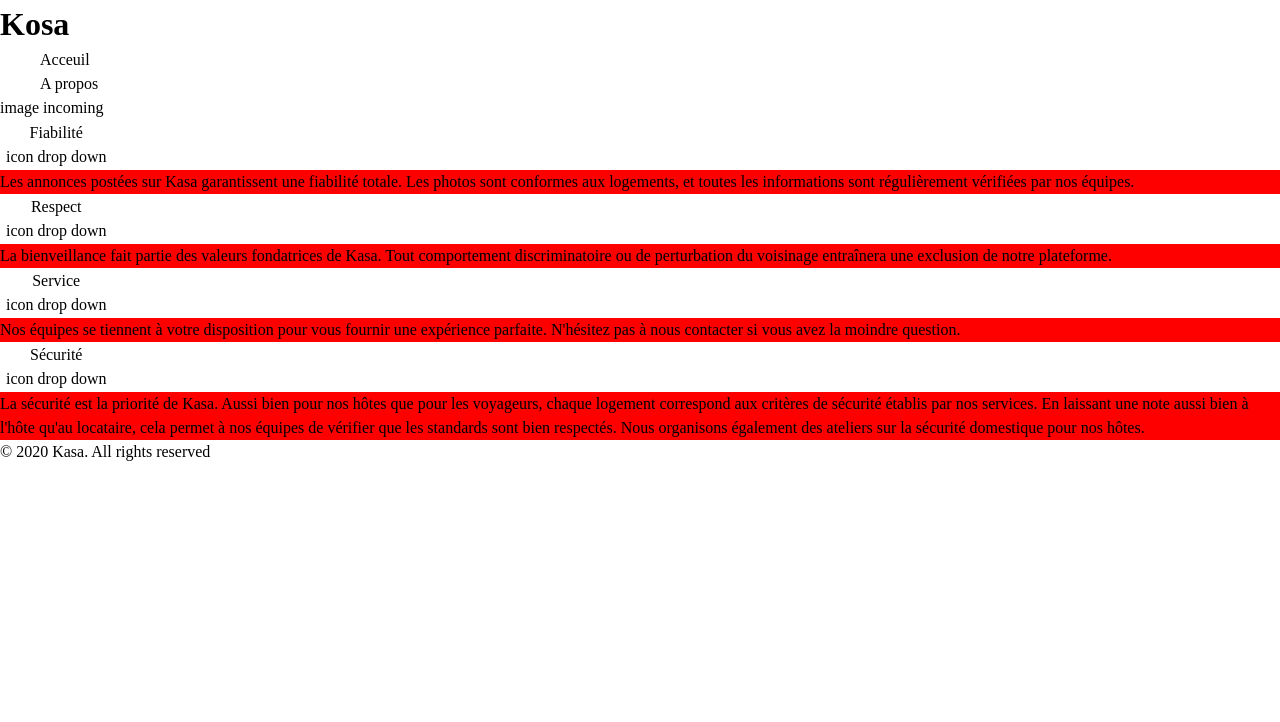
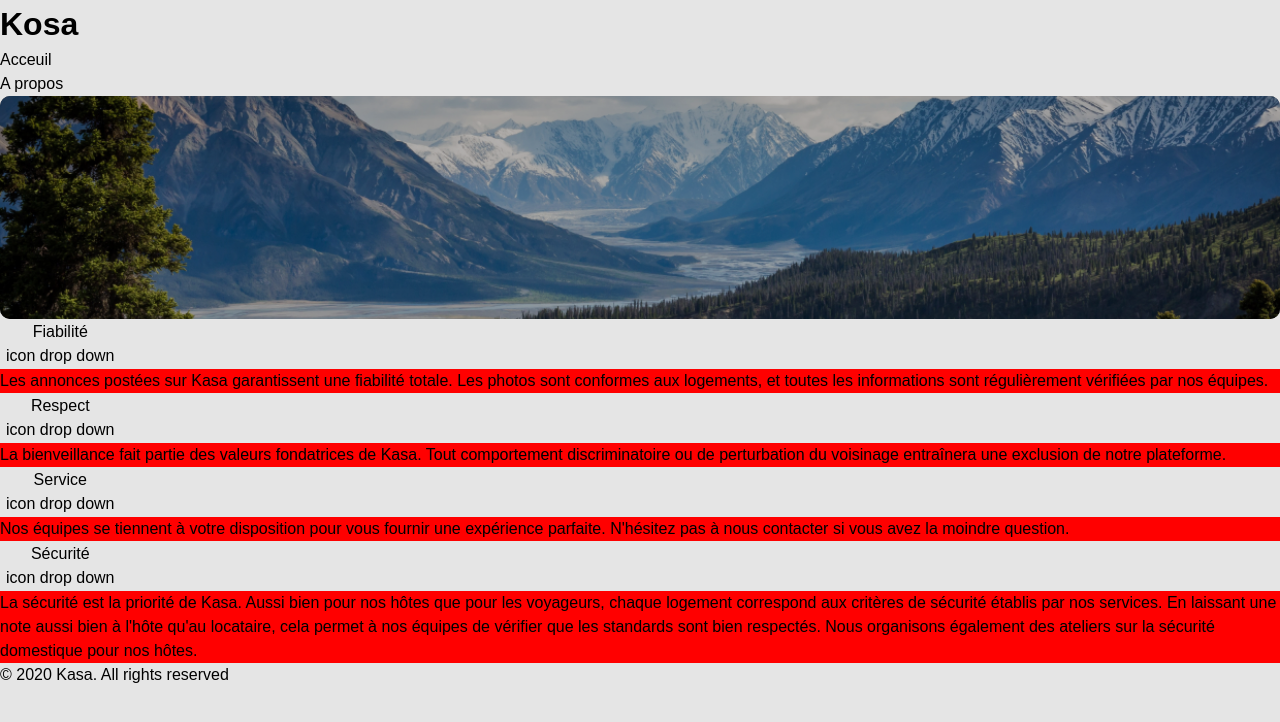
Before and after one commit to maxdnc/kosa, a React (Create React App) app: page /kosa/about in a window 1280 px wide. Shown: the top 722 px of the page. Built offline with nearby package versions, Linux system fonts and the light colour scheme.

Commit message:
feat: :sparkles: added banner component
added banner component which have text or change size  depending if you are on about or homepage page

```diff
--- a/src/App.css
+++ b/src/App.css
@@ -53,6 +53,7 @@ ol,
 ul,
 menu {
   list-style: none;
+  padding: 0;
 }
 
 a {
@@ -67,11 +68,7 @@ button {
   cursor: pointer;
 }
 
-/* DropDown compenent */
-.accordeon-content {
-  background-color: red;
+body {
+  font-family: "Montserrat", sans-serif;
+  background-color: #e5e5e5;
 }
-
-.accordeon-content.active {
-  background-color: blue;
-}
--- /dev/null
+++ b/src/components/Banner.css
@@ -0,0 +1,7 @@
+.banner-img {
+  opacity: 0.7;
+  width: 100%;
+  height: 100%;
+  object-fit: cover;
+  position: relative;
+}
--- /dev/null
+++ b/src/components/Banner.jsx
@@ -0,0 +1,12 @@
+//style
+import "./Banner.css";
+
+const Banner = (props) => {
+  return (
+    <div className={props.bannerSize}>
+      <img className="banner-img" src={props.image} alt={props.alt} />
+      {props.title && <h1 className="banner-title">{props.title}</h1>}
+    </div>
+  );
+};
+export default Banner;
--- /dev/null
+++ b/src/components/Dropdown.css
@@ -0,0 +1,8 @@
+/* DropDown compenent */
+.dropdown-content {
+  background-color: red;
+}
+
+.dropdown-content.active {
+  background-color: blue;
+}
--- a/src/components/Dropdown.jsx
+++ b/src/components/Dropdown.jsx
@@ -1,4 +1,9 @@
-import React, { useState } from "react";
+// import react
+
+import { useState } from "react";
+
+// import style
+import "./Dropdown.css";
 
 const Dropdown = () => {
   const [activeIndex, setActiveIndex] = useState(null);
@@ -41,16 +46,16 @@ const Dropdown = () => {
         const accordionContentClassName = isActive ? "active" : "";
 
         return (
-          <div className="accordeon" key={index}>
+          <div className="dropdown" key={index}>
             <button
-              className="accordeon-title dropbtn"
+              className="dropdown-title dropbtn"
               onClick={() => onTitleClick(index)}
             >
               <span>{item.title}</span>
               <div>icon drop down</div>
             </button>
-            <div className={`accordeon-content ${accordionContentClassName}`}>
-              <p className="accordeon-text">{item.content}</p>
+            <div className={`dropdown-content ${accordionContentClassName}`}>
+              <p className="dropdown-text">{item.content}</p>
             </div>
           </div>
         );
--- a/src/layout/Main.jsx
+++ b/src/layout/Main.jsx
@@ -1,5 +1,8 @@
 // import rrd
 import { NavLink, Outlet } from "react-router-dom";
+
+// import style
+import "./Main.css";
 
 const Main = () => {
   return (
--- /dev/null
+++ b/src/pages/About.css
@@ -0,0 +1,6 @@
+.banner-about {
+  background: black;
+  height: 223px;
+  overflow: hidden;
+  border-radius: 10px;
+}
--- a/src/pages/About.jsx
+++ b/src/pages/About.jsx
@@ -1,9 +1,17 @@
+//component imports
 import Dropdown from "../components/Dropdown";
+import Banner from "../components/Banner";
+
+// image
+import Mountain from "../assets/images/Mountain.jpg";
+
+// style
+import "./About.css";
 
 const About = () => {
   return (
     <>
-      <div>image incoming</div>
+      <Banner image={Mountain} bannerSize={"banner-about"} />
       <Dropdown />
     </>
   );
--- /dev/null
+++ b/src/pages/Acceuil.css
@@ -0,0 +1,18 @@
+.banner-acceuil {
+  background: black;
+  height: 111px;
+  overflow: hidden;
+  position: relative;
+  border-radius: 10px;
+}
+
+.banner-title {
+  position: absolute;
+  top: 50%;
+  left: 4.8%;
+  transform: translatey(-50%);
+  color: white;
+  font-size: 1.5rem;
+  line-height: 100%;
+  font-weight: 500;
+}
--- a/src/pages/Acceuil.jsx
+++ b/src/pages/Acceuil.jsx
@@ -1,10 +1,22 @@
 // component
 import Gallery from "../components/Gallery";
+import Banner from "../components/Banner";
+
+// images
+import Coast from "../assets/images/Coast.jpg";
+
+//style
+
+import "./Acceuil.css";
 
 const Acceuil = () => {
   return (
     <>
-      <h1>Chez vous, partout et ailleurs</h1>
+      <Banner
+        image={Coast}
+        bannerSize={"banner-acceuil"}
+        title={"Chez vous, partout et ailleurs"}
+      />
       <Gallery />
     </>
   );
```
Also changed, not shown: src/assets/images/Coast.jpg (added), src/assets/images/Mountain.jpg (added), src/layout/Main.css (added).
